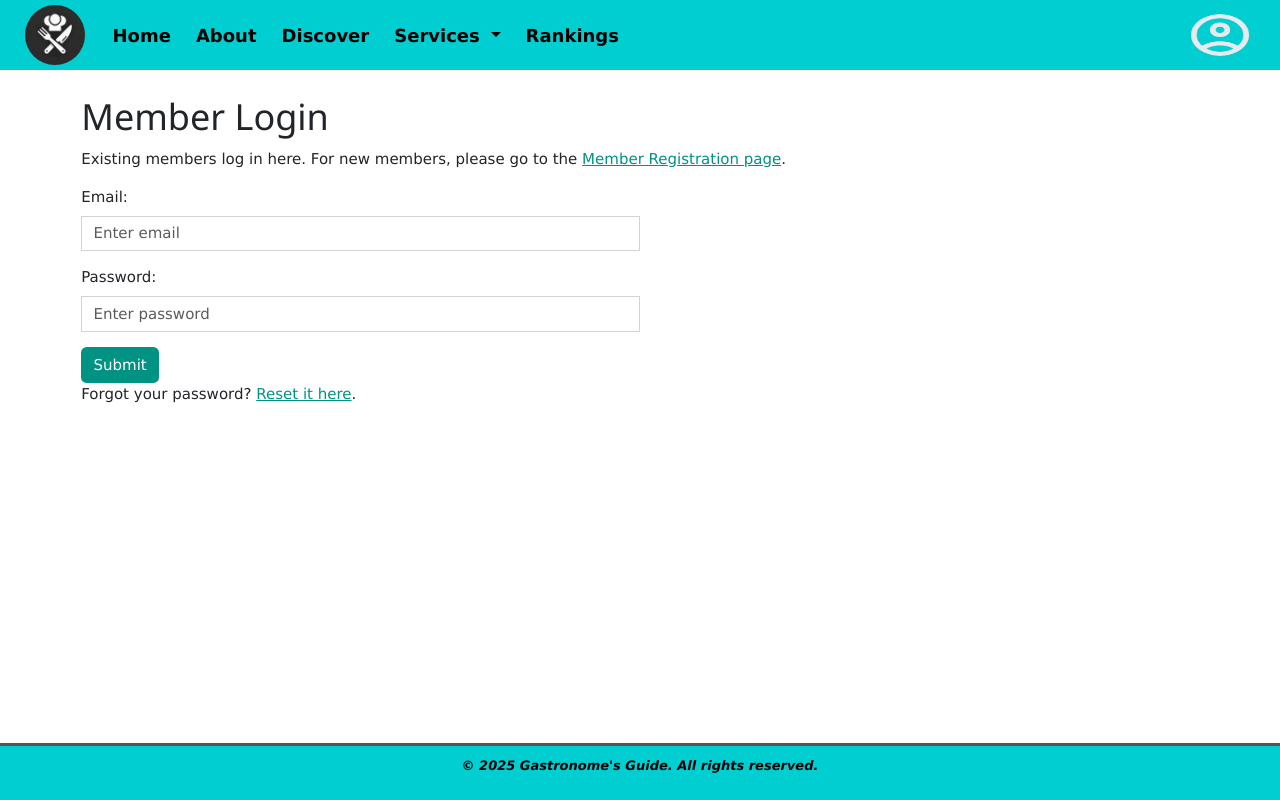
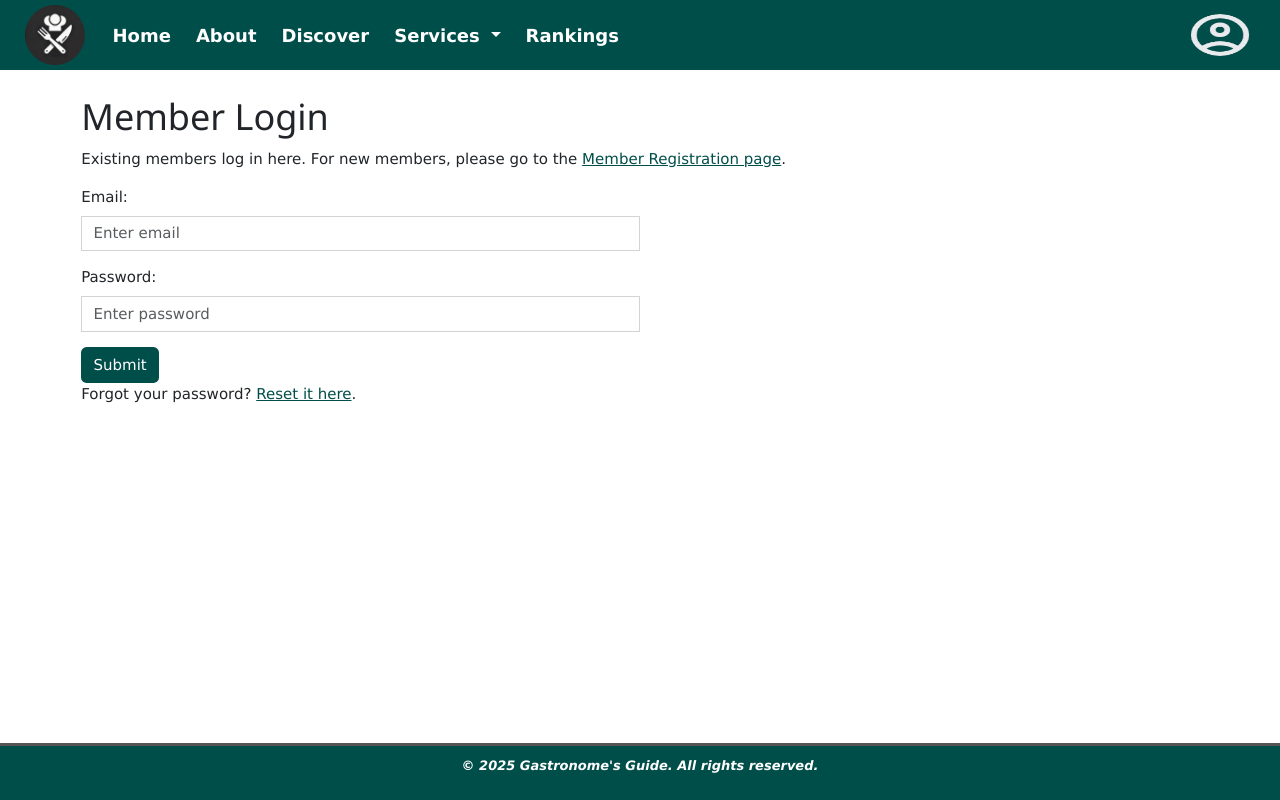
Before and after one commit to LyCh1e/INF1005-Website-Project, a PHP site: page /login.php in a window 1280 px wide. Run offline with PHP 8.4, Linux system fonts and the light colour scheme.

Commit message:
trying to fit Axe DveTools standard

```diff
--- a/css/main.css
+++ b/css/main.css
@@ -14,7 +14,7 @@
 }
 
 .nav-link {
-  color: black; /* Default text color */
+  color: white; /* Default text color */
   text-decoration: none; /* Remove default link underline */
   padding: 5px 10px; /* Add some padding for visual appeal */
   text-decoration: none; /* Remove underline */
@@ -24,8 +24,8 @@
 }
 
 .nav-link:hover {
-  background-color: darkslategray; /* Black background on hover */
-  color: white; /* White text on hover */
+  background-color: turquoise; /* Black background on hover */
+  color: black; /* White text on hover */
   transition: background-color 0.3s ease; /* Smooth transition effect */
 }
 
@@ -34,7 +34,7 @@
   justify-content: space-between;
   align-items: center;
   padding: 5px;
-  background-color: darkturquoise;
+  background-color: rgb(0, 78, 74);
   position: fixed; /* Fixes the navbar in place */
   top: 0; /* Positions it at the top of the viewport */
   width: 100%; /* Ensures it spans the full width */
@@ -44,7 +44,7 @@
 
 .navbar-collapse,
 .dropdown-menu {
-  background-color: darkturquoise; /* Set the background color to teal */
+  background-color: rgb(0, 78, 74); /* Set the background color to teal */
   opacity: 1; /* Make the background fully opaque */
 }
 
@@ -68,7 +68,7 @@
   text-align: center; /* Center the text */
   font-size: small; /* Smaller font size */
   font-style: italic; /* Italic font style */
-  background-color: darkturquoise; /* Light gray background color */
+  background-color: rgb(0, 78, 74); /* Light gray background color */
 }
 
 /* Fully dynamic header styling */
@@ -232,7 +232,7 @@ footer {
   background-color: #f1f1f1;
   text-align: center;
   padding: 10px;
-  color: black;
+  color: white;
   font-weight: bold;
 }
 
--- a/forgot_password.php
+++ b/forgot_password.php
@@ -19,12 +19,11 @@
                     placeholder="Enter your email" required>
             </div>
             <div class="mb-3">
-                <button type="submit" class="btn"
-                    style='background-color: rgb(0, 146, 131); color: white'>Reset Password</button>
+                <button type="submit" class="btn" style='background-color: rgb(0, 78, 74); color: white'>Reset Password</button>
             </div>
         </form>
         <div class="mb-3">
-            <p>Remember your password? <a href="login.php" style='color: rgb(0, 146, 131)'>Back to login</a>.</p>
+            <p>Remember your password? <a href="login.php" style='color: rgb(0, 78, 74)'>Back to login</a>.</p>
         </div>
     </main>
     <?php include "inc/footer.inc.php"; ?>
--- a/login.php
+++ b/login.php
@@ -12,7 +12,7 @@
         <h1>Member Login</h1>
         <?php if (!isset($_SESSION['fname'])): ?>
             <p>Existing members log in here. For new members, please go to the
-                <a href="register.php" style='color: rgb(0, 146, 131)'>Member Registration page</a>.
+                <a href="register.php" style='color: rgb(0, 78, 74)'>Member Registration page</a>.
             </p>
             <form action="process_login.php" method="post">
                 <div class="mb-3">
@@ -27,14 +27,14 @@
                 </div>
                 <div class="mb-3">
                     <button type="submit" class="btn"
-                        style='background-color: rgb(0, 146, 131); color: white'>Submit</button>
+                        style='background-color: rgb(0, 78, 74); color: white'>Submit</button>
                 <!-- Add this right after the Submit button in login.php -->
                 <div class="mb-3">
-                    <p>Forgot your password? <a href="forgot_password.php" style='color: rgb(0, 146, 131)'>Reset it here</a>.</p>
+                    <p>Forgot your password? <a href="forgot_password.php" style='color: rgb(0, 78, 74)'>Reset it here</a>.</p>
                 </div>
             </form>
         <?php else: ?>
-            <p><a href="index.php" style='color: rgb(0, 146, 131)'>You are already logged in!</a>.</p>
+            <p><a href="index.php" style='color: rgb(0, 78, 74)'>You are already logged in!</a>.</p>
         <?php endif; ?>
     </main>
     <?php include "inc/footer.inc.php"; ?>
--- a/process_login.php
+++ b/process_login.php
@@ -127,7 +127,7 @@ if (!$success) {
             padding: 10px 20px;
             border: none;
             border-radius: 5px;
-            background-color: rgb(0, 146, 131);
+            background-color: rgb(0, 78, 74);
             color: white;
             font-size: 16px;
             cursor: pointer;
--- a/register.php
+++ b/register.php
@@ -40,11 +40,11 @@
                 <label class="form-check-label" for="agree">Agree to terms and conditions.</label>
             </div>
             <div class="mb-3">
-                <button type="submit" class="btn" style='background-color: rgb(0, 146, 131); color: white'>Submit</button>
+                <button type="submit" class="btn" style='background-color: rgb(0, 78, 74); color: white'>Submit</button>
             </div>
         </form>
         <?php else: ?>
-            <p><a href="index.php" style='color: rgb(0, 146, 131)'>You are already logged in!</a>.</p>
+            <p><a href="index.php" style='color: rgb(0, 78, 74)'>You are already logged in!</a>.</p>
         <?php endif; ?>
     </main>
     <?php include "inc/footer.inc.php"; ?>
```
